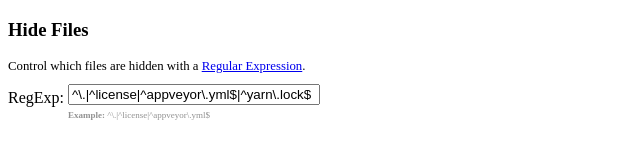
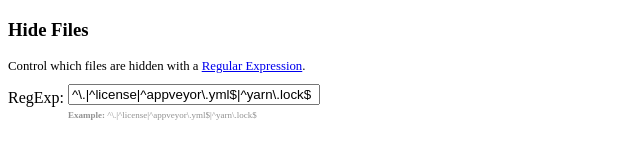
Before and after one commit to sindresorhus/hide-files-on-github, a browser extension: page extension/options.html in a window 1280 px wide. Shown: the full height of the page, 0-640 px from the left. Drawn offline with Linux system fonts and the light colour scheme.

Commit message:
update options.html with added yarn.lock

```diff
--- a/extension/options.html
+++ b/extension/options.html
@@ -13,7 +13,8 @@
 		<label for="hideRegExp">RegExp:</label>
 		<div id="regexInput">
 			<input id="hideRegExp">
-			<span class="inputExample"><b>Example:</b> ^\.|^license|^appveyor\.yml$</span>
+			<span class="inputExample"><b>Example:</b> ^\.|^license|^appveyor\.yml$|^yarn\.lock$</span>
+
 		</div>
 	</body>
 </html>
```
